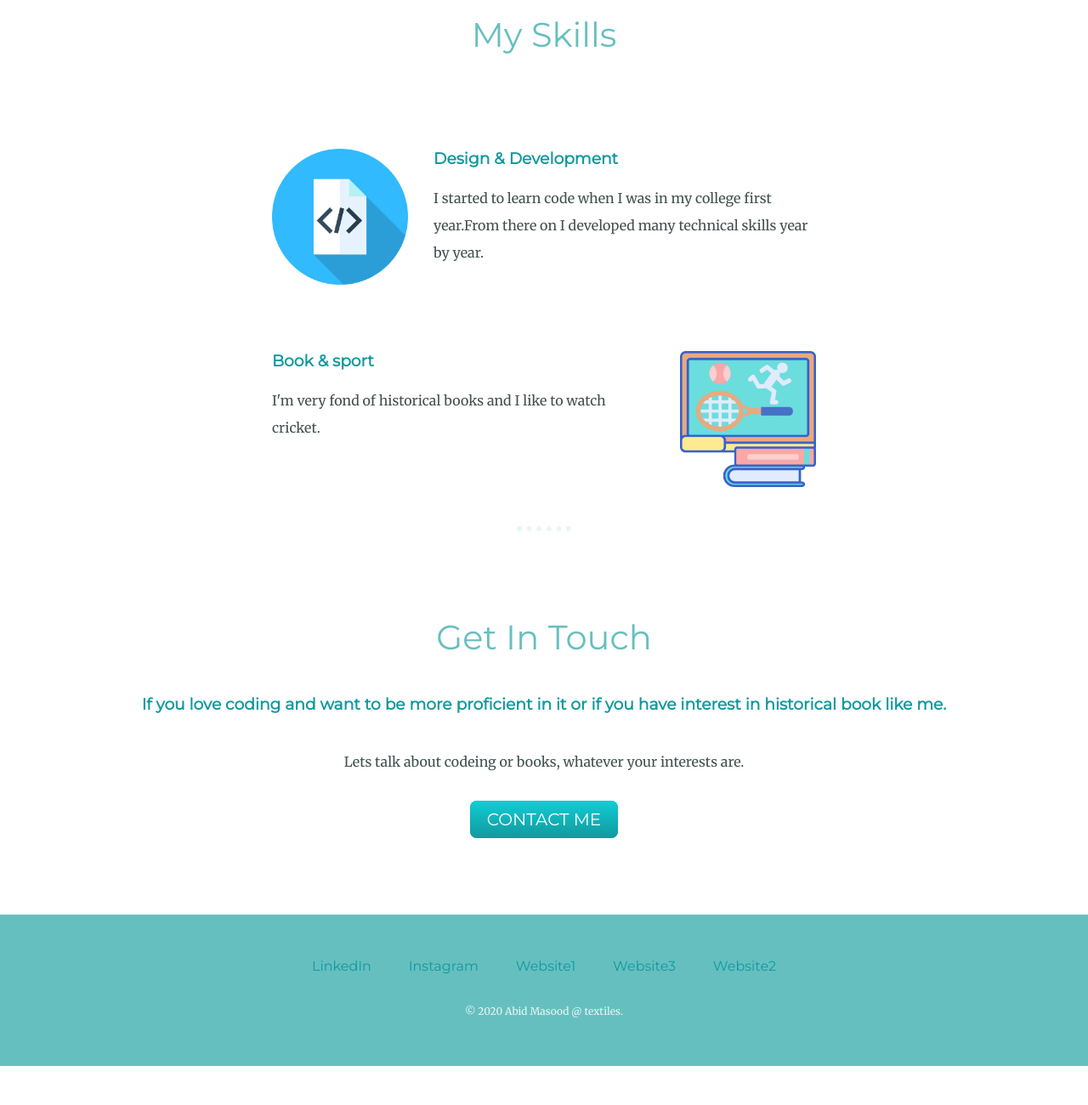
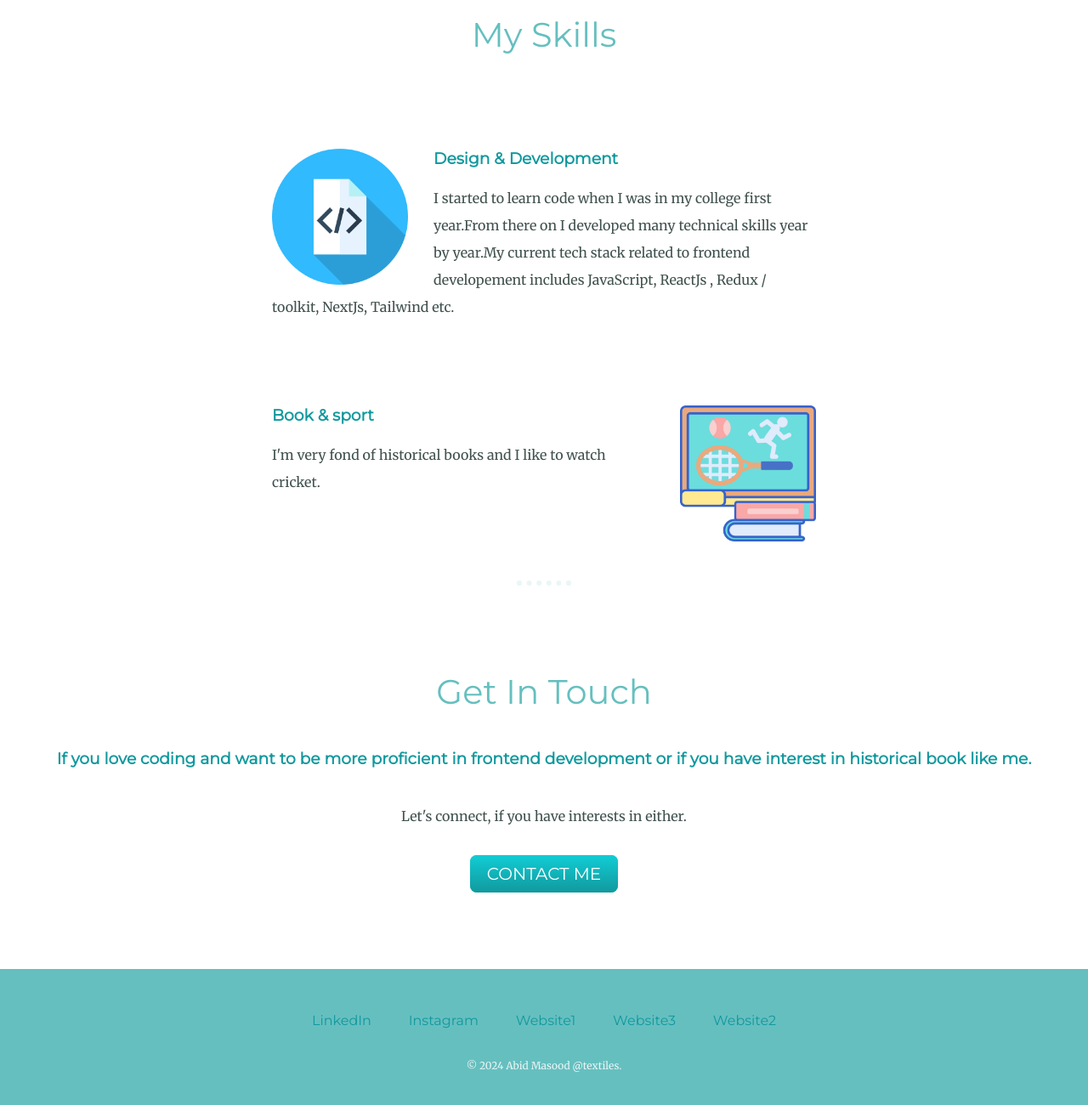
Before and after one commit to abidalig/mycv, a plain HTML site: page index.html in a window 1280 px wide. Shown: the part 1560-2860 px from the top of the page at 85% size. Before the commit the page ends 2814 px from the top, so only its background shows below. Drawn offline with Linux system fonts and the light colour scheme.

Commit message:
Updated index.html on 25 Jan, 2024

```diff
--- a/index.html
+++ b/index.html
@@ -20,8 +20,8 @@
     <div class="middle-container">
       <div class="profile">
         <img class="abid-img" src="images/abd.png" alt="Abid-image">
-        <h2>Hello there !!</h2>
-        <p class="intro">I am a Developer who 💖 to play soccer.I did my High School from STS High School(Minto Circle),AMU, Aligarh.After I did intermediate, Bachelore as well as Masters (MCA) from the same university.I belong to Khairabad, Mau in Eastern part of Uttar Pradesh. </p>
+        <h2>Hello there !</h2>
+        <p class="intro">I am a developer who 💖 to play soccer.I did my High School from STS High School(Minto Circle),AMU, Aligarh.After that I did intermediate, Bachelor's degree in Computer Applications as well as Masters (MCA) from the same university.I am from Khairabad, Mau, Uttar Pradesh East. </p>
       </div>
       <hr>
       <div class="skills">
@@ -29,7 +29,7 @@
         <div class="skill-row">
           <img class="program-img" src="images/programmer.png" alt="java-img">
           <h3>Design & Development</h3>
-          <p>I started to learn code when I was in my college first year.From there on I developed many technical skills year by year.</p>
+          <p>I started to learn code when I was in my college first year.From there on I developed many technical skills year by year.My current tech stack related to frontend developement includes JavaScript, ReactJs , Redux / toolkit, NextJs, Tailwind etc.</p>
         </div>
         <div class="skill-row">
           <img class="sports-img" src="images/sports.png" alt="sport-img">
@@ -41,8 +41,8 @@
       <hr>
       <div class="contact-me">
         <h2>Get In Touch</h2>
-        <h3>If you love coding and want to be more proficient in it or if you have interest in  historical book like me.</h3>
-        <p class="contact-message">Lets talk about codeing or books, whatever your interests are.</p>
+        <h3>If you love coding and want to be more proficient in frontend development or if you have interest in  historical book like me.</h3>
+        <p class="contact-message">Let's connect, if you have interests in either.</p>
         <a class="btn" href="mailto:abidmasood4u@gmail.com">CONTACT ME</a>
       </div>
     </div>
@@ -56,7 +56,7 @@
       <a class="footer-link" href="https://abidalig.github.io/DrumKit/">Website2</a>
 
 
-      <p class="copyright">© 2020 Abid Masood @ textiles.</p>
+      <p class="copyright">© 2024 Abid Masood @textiles.</p>
     </div>
 
 
```
